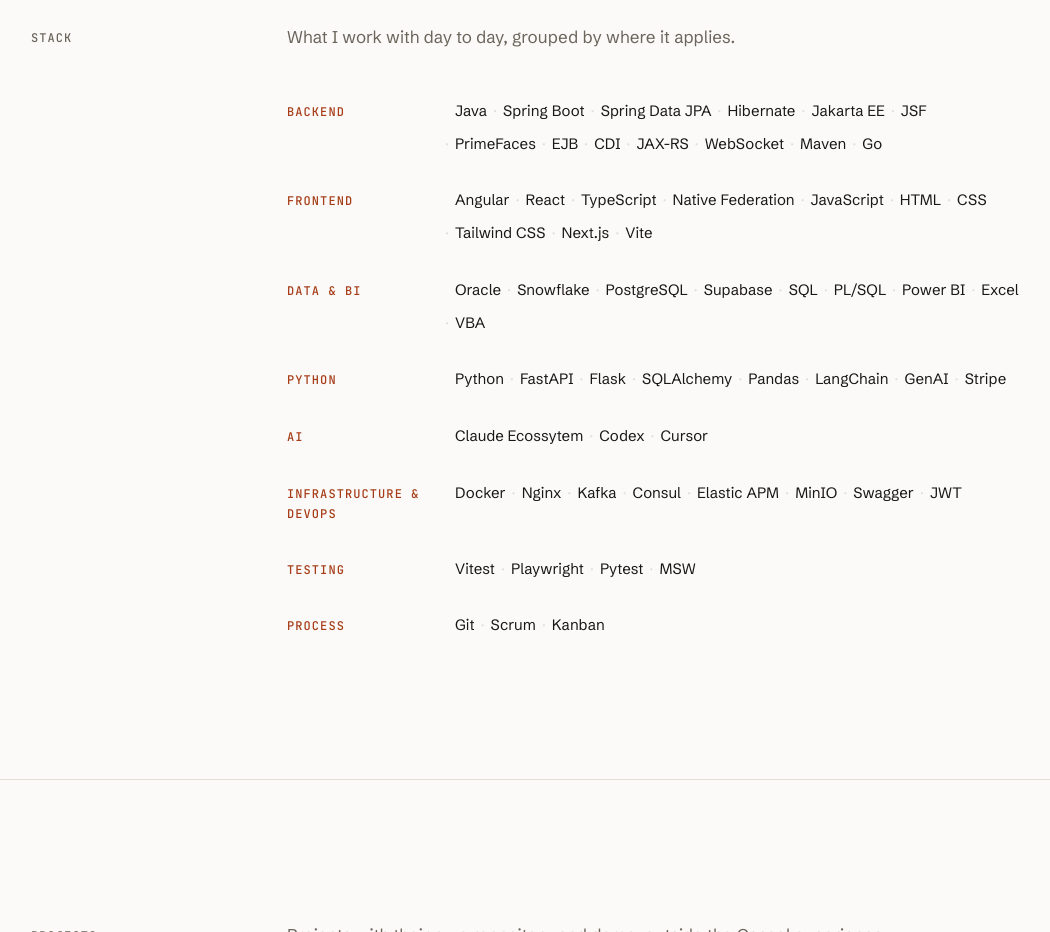
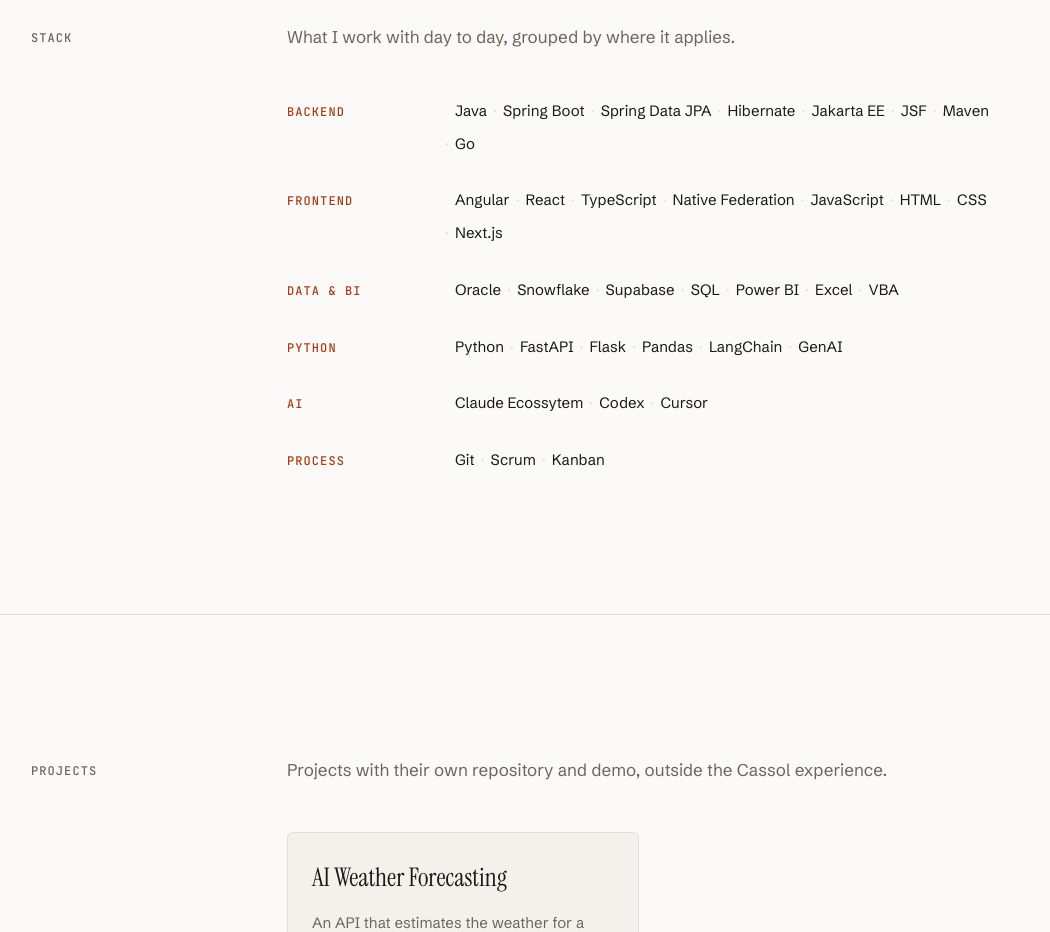
Before and after one commit to joaopedroldavid-del/my-portfolio, an Angular app: page /en in a window 1280 px wide. Shown: the part 1960-2892 px from the top of the page, without its empty margins (113-1163 px from the left). Built offline with nearby package versions, Linux system fonts and the light colour scheme; no server answers.

Commit message:
ADD: React e Supabase nas skills, sobre a lista do a765ba3

```diff
--- a/src/app/core/data/skills.ts
+++ b/src/app/core/data/skills.ts
@@ -24,11 +24,6 @@
       'Hibernate',
       'Jakarta EE',
       'JSF',
-      'PrimeFaces',
-      'EJB',
-      'CDI',
-      'JAX-RS',
-      'WebSocket',
       'Maven',
       'Go',
     ],
@@ -44,39 +39,18 @@
       'JavaScript',
       'HTML',
       'CSS',
-      'Tailwind CSS',
       'Next.js',
-      'Vite',
     ],
   },
   {
     id: 'data',
     label: { pt: 'Dados & BI', en: 'Data & BI' },
-    items: [
-      'Oracle',
-      'Snowflake',
-      'PostgreSQL',
-      'Supabase',
-      'SQL',
-      'PL/SQL',
-      'Power BI',
-      'Excel',
-      'VBA',
-    ],
+    items: ['Oracle', 'Snowflake', 'Supabase', 'SQL', 'Power BI', 'Excel', 'VBA'],
   },
   {
     id: 'python',
     label: { pt: 'Python & IA', en: 'Python' },
-    items: [
-      'Python',
-      'FastAPI',
-      'Flask',
-      'SQLAlchemy',
-      'Pandas',
-      'LangChain',
-      'GenAI',
-      'Stripe',
-    ],
+    items: ['Python', 'FastAPI', 'Flask', 'Pandas', 'LangChain', 'GenAI'],
   },
   {
     id: 'ai',
@@ -84,16 +58,6 @@
     items: ['Claude Ecossytem', 'Codex', 'Cursor'],
   },
   {
-    id: 'infra',
-    label: { pt: 'Infraestrutura & DevOps', en: 'Infrastructure & DevOps' },
-    items: ['Docker', 'Nginx', 'Kafka', 'Consul', 'Elastic APM', 'MinIO', 'Swagger', 'JWT'],
-  },
-  {
-    id: 'testing',
-    label: { pt: 'Testes', en: 'Testing' },
-    items: ['Vitest', 'Playwright', 'Pytest', 'MSW'],
-  },
-  {
     id: 'process',
     label: { pt: 'Processo', en: 'Process' },
     items: ['Git', 'Scrum', 'Kanban'],
```
